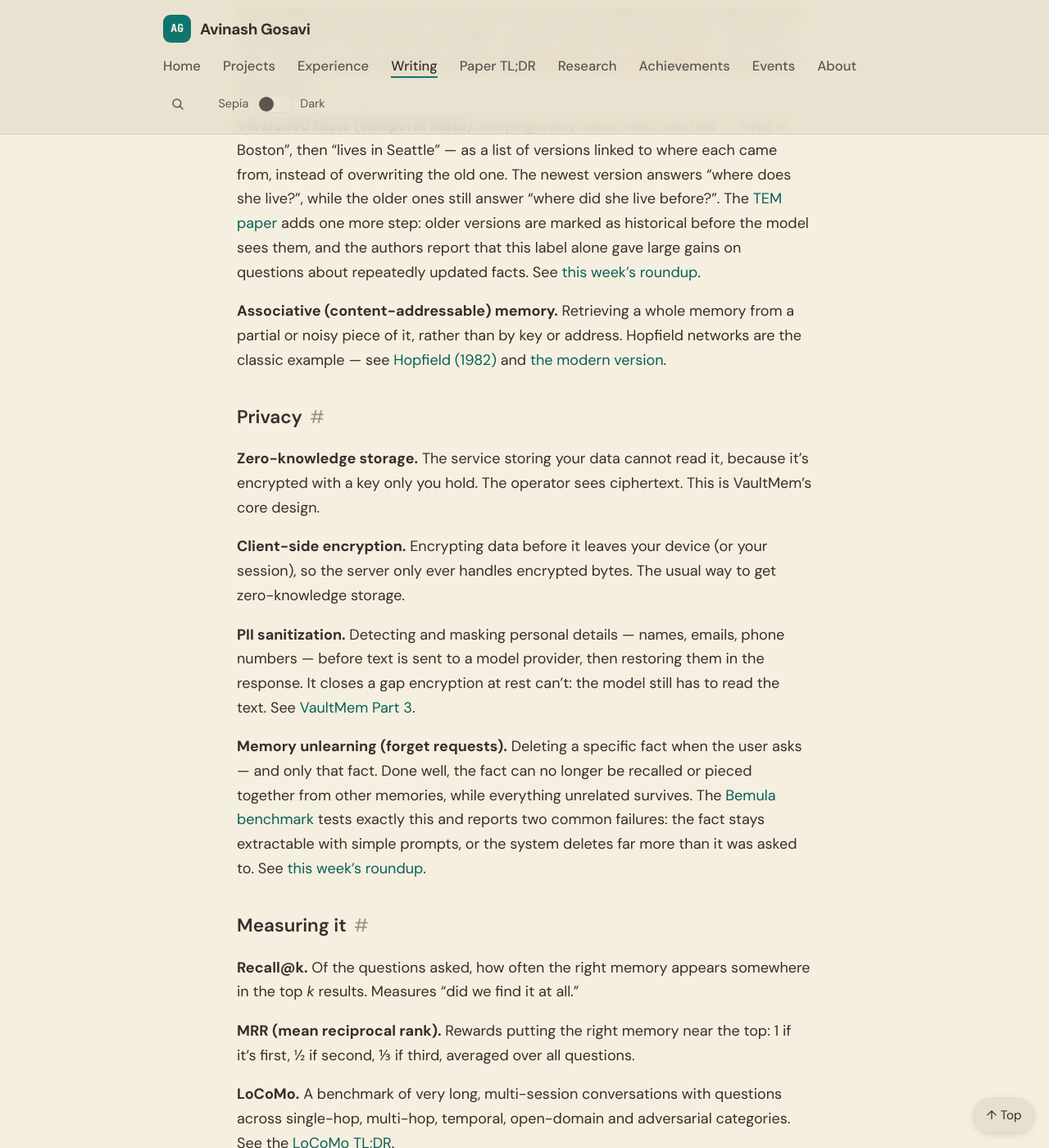
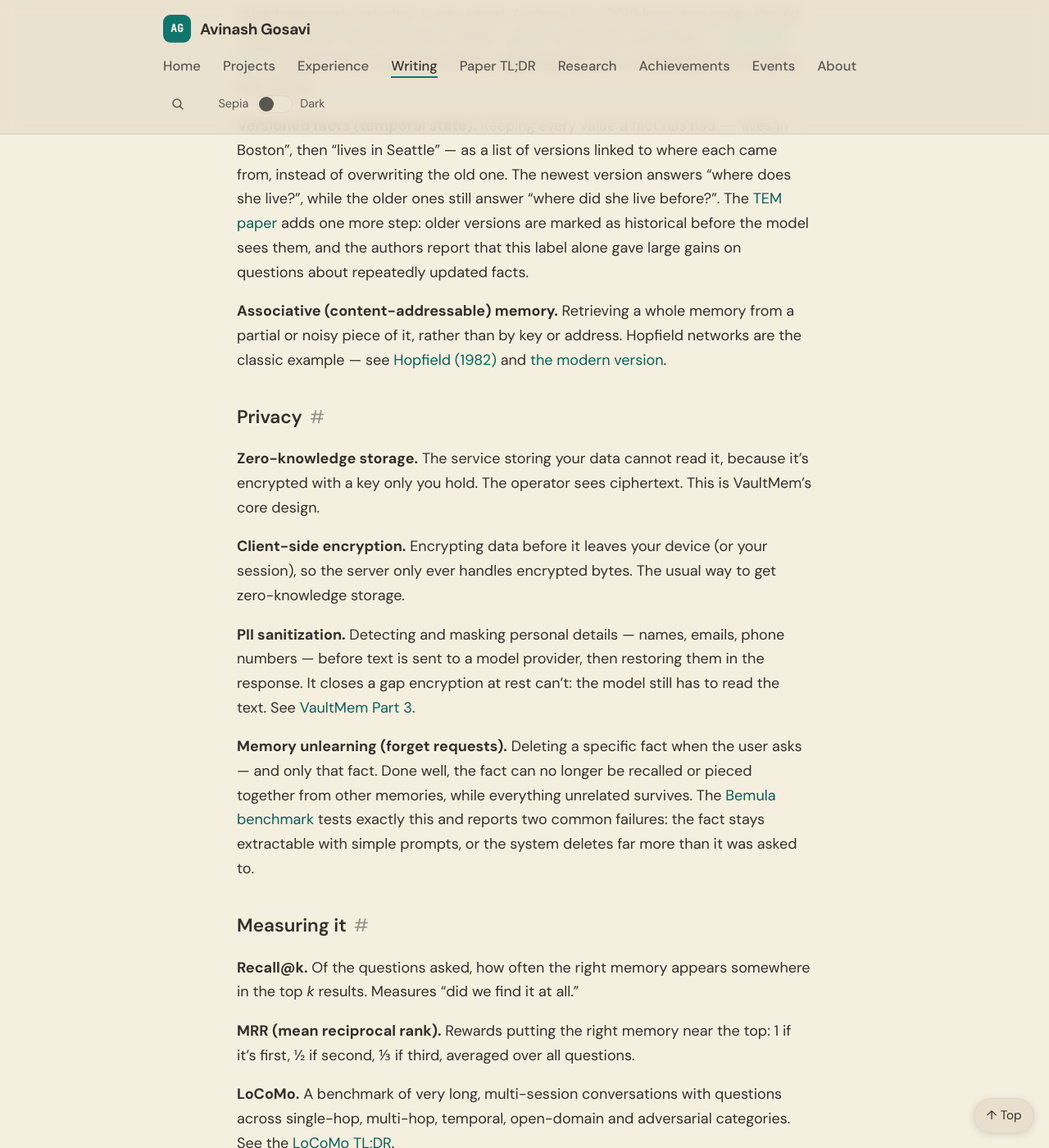
Before and after one commit to aag1091-alt/avinashgosavi.com, a Jekyll site: the page built from _posts/2026-10-18-agent-memory-glossary.md, in a window 1280 px wide and 1400 px high, scrolled down 3339 px. Shown: the whole window at 82% size. Built offline with Jekyll 4.4.1, drawn with Linux system fonts in a browser that asks for light colours; some of the changed text lies outside the part shown.

Commit message:
Delete 'This week in agent memory' roundup and links to it
Co-Authored-By: Claude Opus 5.5 <noreply@anthropic.com>
Claude-Session: https://claude.ai/code/session_01Sme4KfULpujkU79T8FnF1M

```diff
--- a/_data/changelog.yml
+++ b/_data/changelog.yml
@@ -154,10 +154,6 @@
   link: /post/paper-tldr-memgpt/
 - date: 2026-10-19
   desk: Writing
-  text: First weekly "This week in agent memory" roundup — seven new papers on forgetting when asked, picking enough evidence, and facts that change over time.
-  link: /post/this-week-in-agent-memory-2026-10-19/
-- date: 2026-10-19
-  desk: Writing
   text: New Paper TL;DR on MemGPT, the paper that treats an LLM's context window like RAM and lets the model page memories in and out itself.
   link: /post/paper-tldr-memgpt/
 - date: 2026-10-19
--- a/_posts/2026-10-18-agent-memory-glossary.md
+++ b/_posts/2026-10-18-agent-memory-glossary.md
@@ -59,7 +59,7 @@ The vocabulary around AI agent memory borrows from neuroscience, databases, sear
 **Context frame.** The situation a memory was formed in — topic, people involved, task, session — stored alongside it so retrieval can filter by context, not just content. This is the core idea in [Attractor](/post/attractor-memory-engine/).
 {: #context-frame .glossary-term}
 
-**Sufficient evidence.** The idea that a memory system's job isn't just to return *relevant* memories but a set that is *enough* to answer. Ranking memories one at a time can miss this: several records may say the same thing (so the set gets bloated), or two weak-looking records may only make sense together (so both get dropped). One recent paper defines a sufficient set as a small subset that leads the agent to the same decision it would make with its full memory ([Beyond Marginal Influence](https://neurips.cc/virtual/2026/169578)). See [this week's roundup](/post/this-week-in-agent-memory-2026-10-19/#theme-2-relevant-isnt-the-same-as-enough).
+**Sufficient evidence.** The idea that a memory system's job isn't just to return *relevant* memories but a set that is *enough* to answer. Ranking memories one at a time can miss this: several records may say the same thing (so the set gets bloated), or two weak-looking records may only make sense together (so both get dropped). One recent paper defines a sufficient set as a small subset that leads the agent to the same decision it would make with its full memory ([Beyond Marginal Influence](https://neurips.cc/virtual/2026/169578)).
 {: #sufficient-evidence .glossary-term}
 
 ## How memories change over time
@@ -76,7 +76,7 @@ The vocabulary around AI agent memory borrows from neuroscience, databases, sear
 **Event time vs. write time.** Two different timestamps for one memory: when the thing happened, and when it was saved. A photo from 2019 imported today should come back for "what did I do in 2019?", not for "what did I add today?". [VaultMem Part 2](/post/vaultmem-part-2-multimodal-temporal-backends/#temporal-search) keeps them as separate fields (`captured_at` and `created_at`) for exactly this reason.
 {: #event-time .glossary-term}
 
-**Versioned facts (temporal state).** Keeping every value a fact has had — "lives in Boston", then "lives in Seattle" — as a list of versions linked to where each came from, instead of overwriting the old one. The newest version answers "where does she live?", while the older ones still answer "where did she live before?". The [TEM paper](https://www.emergentmind.com/papers/2610.21900) adds one more step: older versions are marked as historical before the model sees them, and the authors report that this label alone gave large gains on questions about repeatedly updated facts. See [this week's roundup](/post/this-week-in-agent-memory-2026-10-19/#theme-3-facts-that-change-over-time).
+**Versioned facts (temporal state).** Keeping every value a fact has had — "lives in Boston", then "lives in Seattle" — as a list of versions linked to where each came from, instead of overwriting the old one. The newest version answers "where does she live?", while the older ones still answer "where did she live before?". The [TEM paper](https://www.emergentmind.com/papers/2610.21900) adds one more step: older versions are marked as historical before the model sees them, and the authors report that this label alone gave large gains on questions about repeatedly updated facts.
 {: #versioned-facts .glossary-term}
 
 **Associative (content-addressable) memory.** Retrieving a whole memory from a partial or noisy piece of it, rather than by key or address. Hopfield networks are the classic example — see [Hopfield (1982)](/post/paper-tldr-hopfield-1982/) and [the modern version](/post/paper-tldr-hopfield-networks-is-all-you-need/).
@@ -93,7 +93,7 @@ The vocabulary around AI agent memory borrows from neuroscience, databases, sear
 **PII sanitization.** Detecting and masking personal details — names, emails, phone numbers — before text is sent to a model provider, then restoring them in the response. It closes a gap encryption at rest can't: the model still has to read the text. See [VaultMem Part 3](/post/vaultmem-part-3-pii-sanitizer/).
 {: #pii-sanitization .glossary-term}
 
-**Memory unlearning (forget requests).** Deleting a specific fact when the user asks — and only that fact. Done well, the fact can no longer be recalled or pieced together from other memories, while everything unrelated survives. The [Bemula benchmark](https://www.emergentmind.com/papers/2610.18052) tests exactly this and reports two common failures: the fact stays extractable with simple prompts, or the system deletes far more than it was asked to. See [this week's roundup](/post/this-week-in-agent-memory-2026-10-19/#theme-1-can-an-agent-forget-when-you-ask-it-to).
+**Memory unlearning (forget requests).** Deleting a specific fact when the user asks — and only that fact. Done well, the fact can no longer be recalled or pieced together from other memories, while everything unrelated survives. The [Bemula benchmark](https://www.emergentmind.com/papers/2610.18052) tests exactly this and reports two common failures: the fact stays extractable with simple prompts, or the system deletes far more than it was asked to.
 {: #memory-unlearning .glossary-term}
 
 ## Measuring it
```
Also changed, not shown: _notes/improvement-log.md (+1 -0 lines), _posts/2026-10-19-this-week-in-agent-memory-oct-19.md (deleted, +0 -42 lines), assets/og/this-week-in-agent-memory-oct-19.png (deleted).
